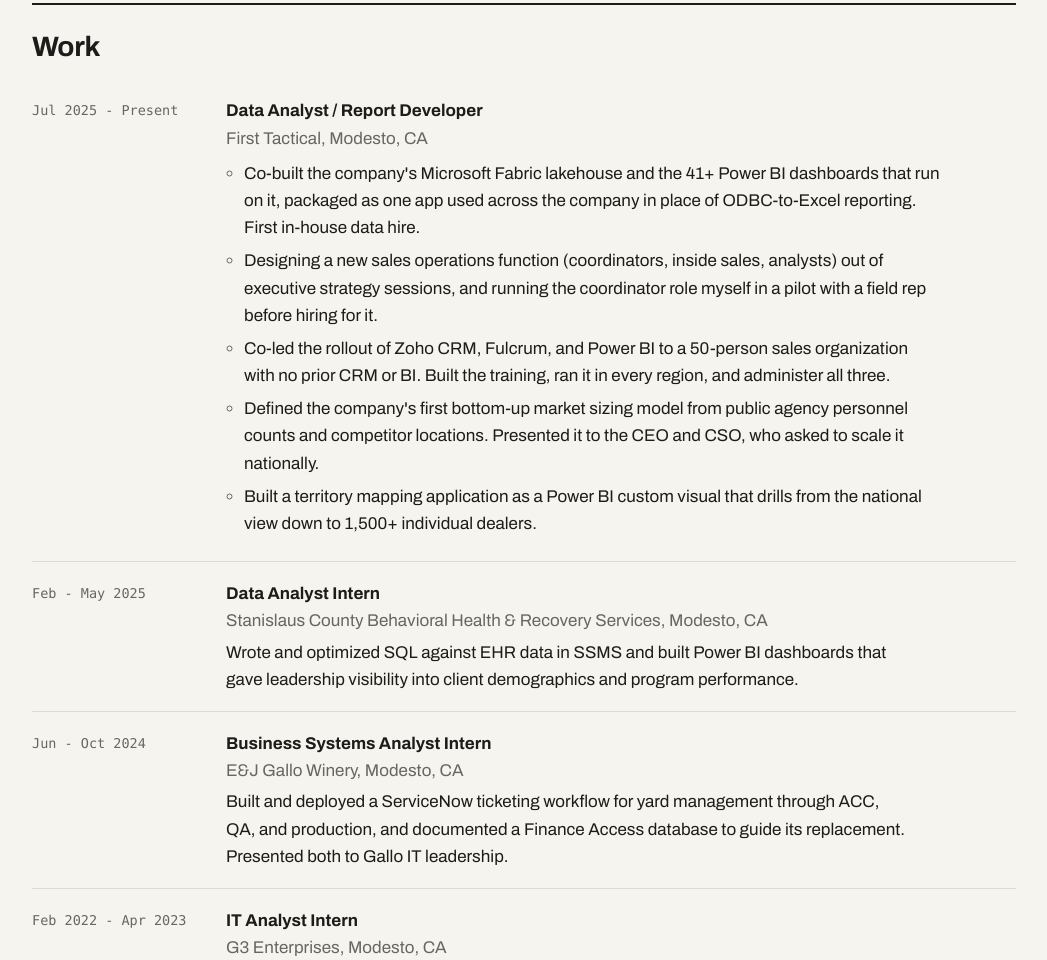
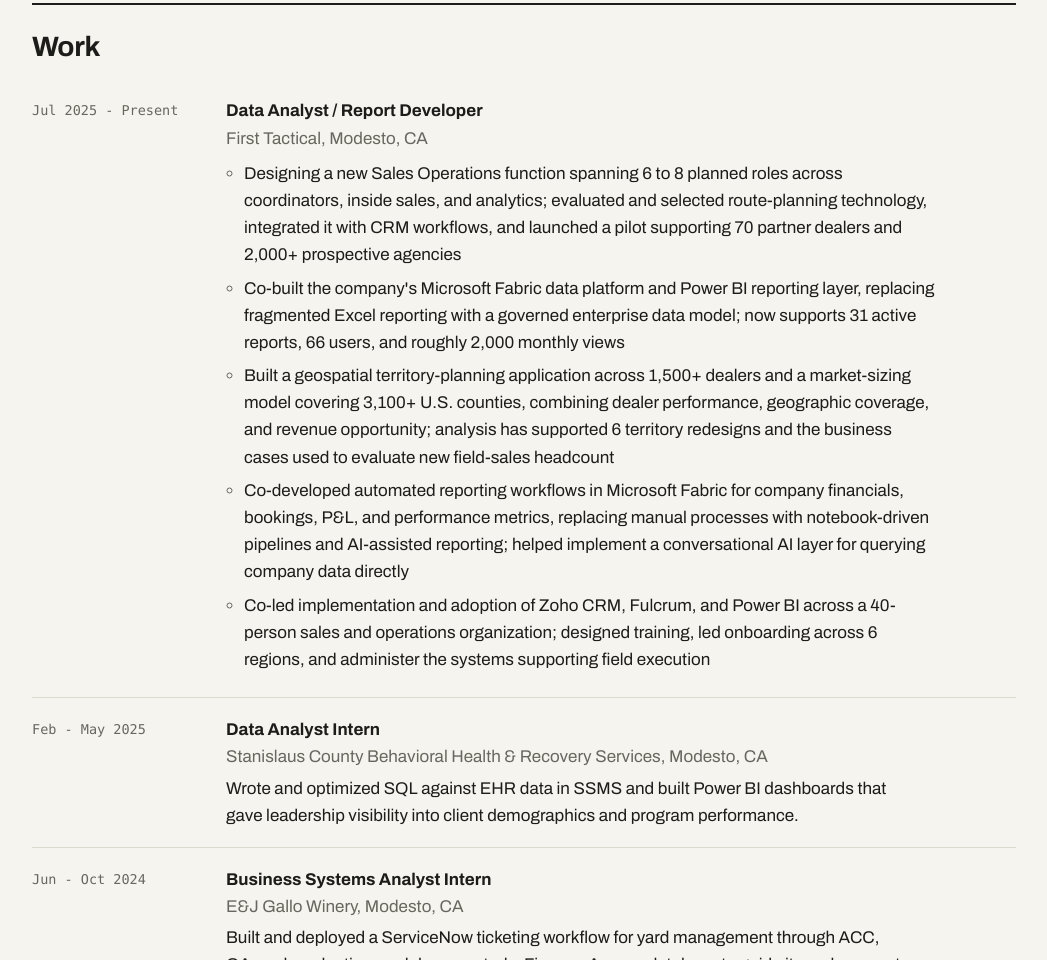
Before and after one commit to westleysmith/Portfolio, a plain HTML site: page index.html in a window 1280 px wide. Shown: the part 3324-4284 px from the top of the page, without its empty margins (116-1163 px from the left). Drawn offline with nearby package versions, Linux system fonts and the light colour scheme.

Commit message:
First Tactical entry: resume bullets

```diff
--- a/index.html
+++ b/index.html
@@ -502,11 +502,11 @@
           <div class="role">Data Analyst / Report Developer</div>
           <div class="org">First Tactical, Modesto, CA</div>
           <ul class="points">
-            <li>Co-built the company's Microsoft Fabric lakehouse and the 41+ Power BI dashboards that run on it, packaged as one app used across the company in place of ODBC-to-Excel reporting. First in-house data hire.</li>
-            <li>Designing a new sales operations function (coordinators, inside sales, analysts) out of executive strategy sessions, and running the coordinator role myself in a pilot with a field rep before hiring for it.</li>
-            <li>Co-led the rollout of Zoho CRM, Fulcrum, and Power BI to a 50-person sales organization with no prior CRM or BI. Built the training, ran it in every region, and administer all three.</li>
-            <li>Defined the company's first bottom-up market sizing model from public agency personnel counts and competitor locations. Presented it to the CEO and CSO, who asked to scale it nationally.</li>
-            <li>Built a territory mapping application as a Power BI custom visual that drills from the national view down to 1,500+ individual dealers.</li>
+            <li>Designing a new Sales Operations function spanning 6 to 8 planned roles across coordinators, inside sales, and analytics; evaluated and selected route-planning technology, integrated it with CRM workflows, and launched a pilot supporting 70 partner dealers and 2,000+ prospective agencies</li>
+            <li>Co-built the company's Microsoft Fabric data platform and Power BI reporting layer, replacing fragmented Excel reporting with a governed enterprise data model; now supports 31 active reports, 66 users, and roughly 2,000 monthly views</li>
+            <li>Built a geospatial territory-planning application across 1,500+ dealers and a market-sizing model covering 3,100+ U.S. counties, combining dealer performance, geographic coverage, and revenue opportunity; analysis has supported 6 territory redesigns and the business cases used to evaluate new field-sales headcount</li>
+            <li>Co-developed automated reporting workflows in Microsoft Fabric for company financials, bookings, P&amp;L, and performance metrics, replacing manual processes with notebook-driven pipelines and AI-assisted reporting; helped implement a conversational AI layer for querying company data directly</li>
+            <li>Co-led implementation and adoption of Zoho CRM, Fulcrum, and Power BI across a 40-person sales and operations organization; designed training, led onboarding across 6 regions, and administer the systems supporting field execution</li>
           </ul>
         </div>
       </li>
```
